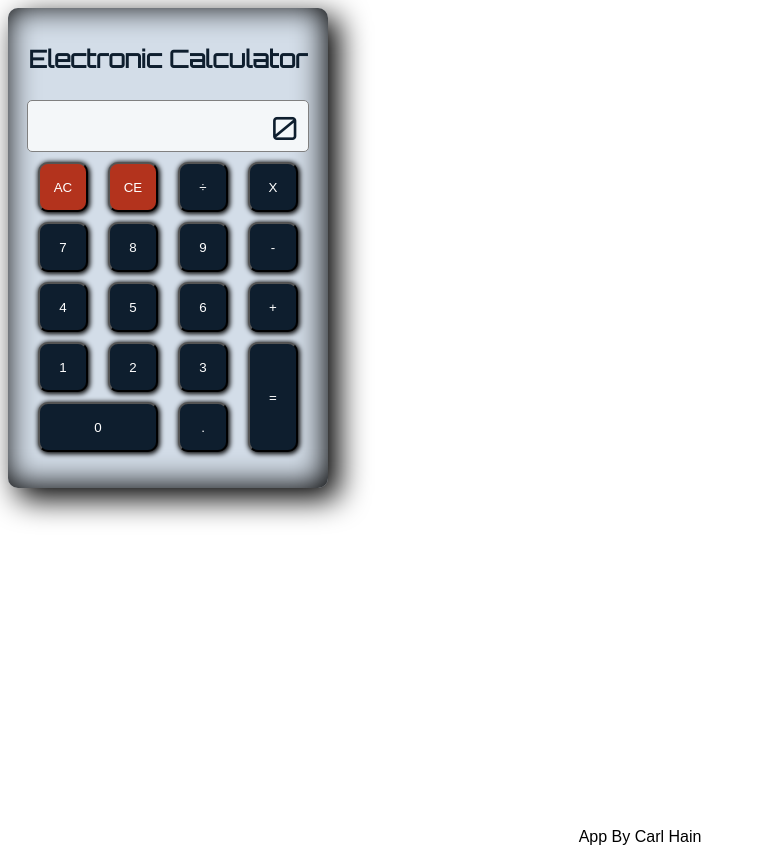
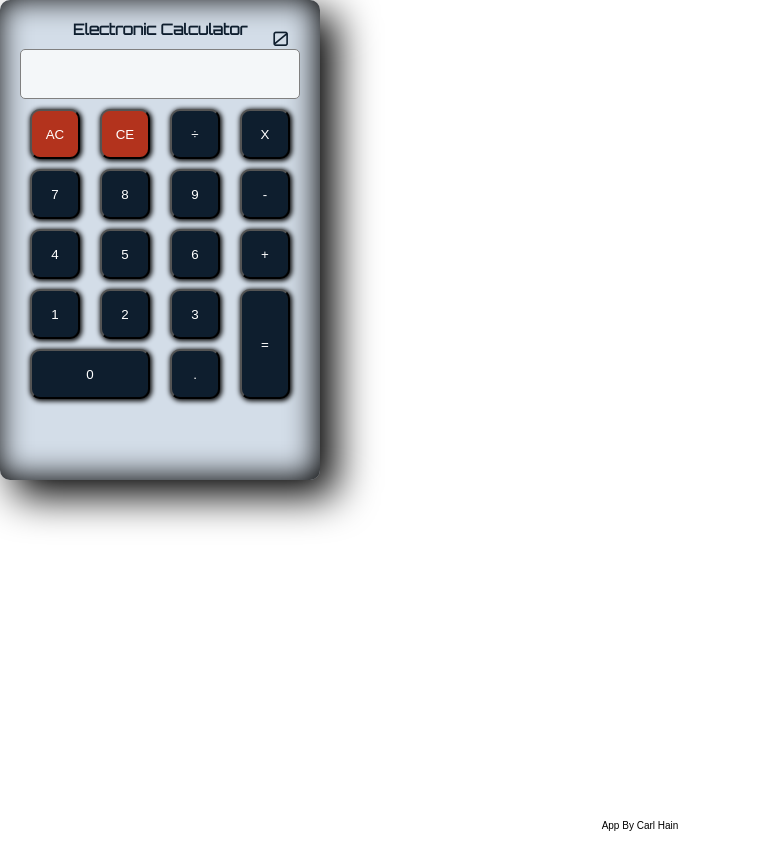
Before and after one commit to crhain/fcc-calculator, a website: page index.html in a window 1280 px wide. Shown: the whole page, without its empty margins (0-764 px from the left). After the commit the page ends 831 px from the top, so only its background shows below. Drawn offline with nearby package versions, Linux system fonts and the light colour scheme.

Commit message:
Add basic sass files to project

```diff
--- a/src/sass/_base.scss
+++ b/src/sass/_base.scss
@@ -0,0 +1,20 @@
+@mixin disableMobileTap{
+    -webkit-tap-highlight-color: rgba(0,0,0,0);
+    -webkit-tap-highlight-color: transparent;
+}
+
+*,
+*::after,
+*::before {
+    margin: 0;
+    padding: 0;
+    box-sizing: inherit;
+}
+
+html {
+    font-size: 62.5%; //1 rem = 10px: 10px/16px = 62.5%
+}
+
+body{
+    box-sizing: border-box;
+}
--- a/src/sass/_calculator.scss
+++ b/src/sass/_calculator.scss
@@ -0,0 +1,143 @@
+
+
+    .container{
+    position: relative;
+    width: 100%;
+    height: 100vh;
+    }
+
+    .instruction{
+        display: none;
+    }
+
+    @media (hover: hover){
+        .instruction{
+            display: block;
+        }
+    }
+
+    #body {
+    position: absolute;
+    /* top: 10%;
+    left: 40%; */
+    background-color: #D3DDE8;
+    width: 320px;
+    height: 480px;
+    margin-right: auto;
+    margin-left: auto;
+    box-shadow: 10px 10px 30px 1px black, inset -2px -2px 30px 1px black;
+    border-radius: 10px;
+    cursor: pointer;
+    transition: box-shadow 0.5s;
+    z-index: 1;
+    }
+
+    #body:hover{
+    box-shadow: 15px 15px 40px 1px black, inset -2px -2px 30px 1px black;
+    }
+
+    #inner-body{
+    position: relative;
+    }
+
+    #label {
+    width: 100%;
+    /* width: 290px; */
+    color: #0E1E2E;
+    text-align: center;
+    margin-right: auto;
+    margin-left: auto;
+    }
+    #label h1 {
+    font-size: 1.5em;
+    padding-top: 20px;
+    padding-bottom: 10px;
+    }
+
+    #display {
+    position: relative;
+    background-color: #5D5959;
+    color: #434040;
+    width: 280px;
+    height: 50px;
+    border-radius: 5px;
+    border: 1px solid gray;
+    margin-bottom: 10px;
+    margin-right: auto;
+    margin-left: auto;
+    text-align: right;
+    font-size: 2em;
+    transition: all 0.5s;
+    }
+    #display p {
+    position: relative;
+    margin-right: 10px;
+    /*bottom: 30px;*/
+    bottom: 50%;
+    }
+
+    #display.power-on{
+    background-color: #F4F7F9;
+    color: #0E1E2E;
+    }
+
+    .key-row {
+    display: flex;
+    flex-direction: row;
+    flex-wrap: wrap;
+    }
+
+    #keypad {
+    /*background-color: $keypad-color;*/
+    width: 280px;
+    height: 360px;
+    margin-right: auto;
+    margin-left: auto;
+    }
+
+    .calc-btn {
+    background-color: #0E1E2E;
+    color: white;
+    width: 50px;
+    height: 50px;
+    border-radius: 10px;
+    box-shadow: 1px 1px 5px 1px black;
+    margin-right: 10px;
+    margin-left: 10px;
+    margin-bottom: 10px;
+    cursor: pointer;
+    }
+
+    #EQUAL {
+    height: 110px;
+    }
+
+    #ZERO, #DEC {
+    position: relative;
+    bottom: 60px;
+    }
+
+    #ZERO {
+    width: 120px;
+    }
+
+    .red {
+    background-color: #B3331D;
+    }
+
+    footer {
+    width: 320px;
+    text-align: center;
+    font-family: sans-serif;
+    font-size: 1em;
+    margin-top: 20px;
+    margin-left: auto;
+    margin-right: auto;
+    }
+
+    /* remove annoying outline on buttons and inputs*/
+    button, input:focus {
+    outline: 0;
+    }
+
+    /*media queries for smaller screen sizes*/
--- a/src/sass/_typography.scss
+++ b/src/sass/_typography.scss
@@ -0,0 +1,3 @@
+body {
+    font-family: 'Orbitron', sans-serif;
+}
--- a/src/sass/main.scss
+++ b/src/sass/main.scss
@@ -0,0 +1,3 @@
+@import "base";
+@import "typography";
+@import "calculator";
```
Also changed, not shown: public/css/style.css, 1 other file.
